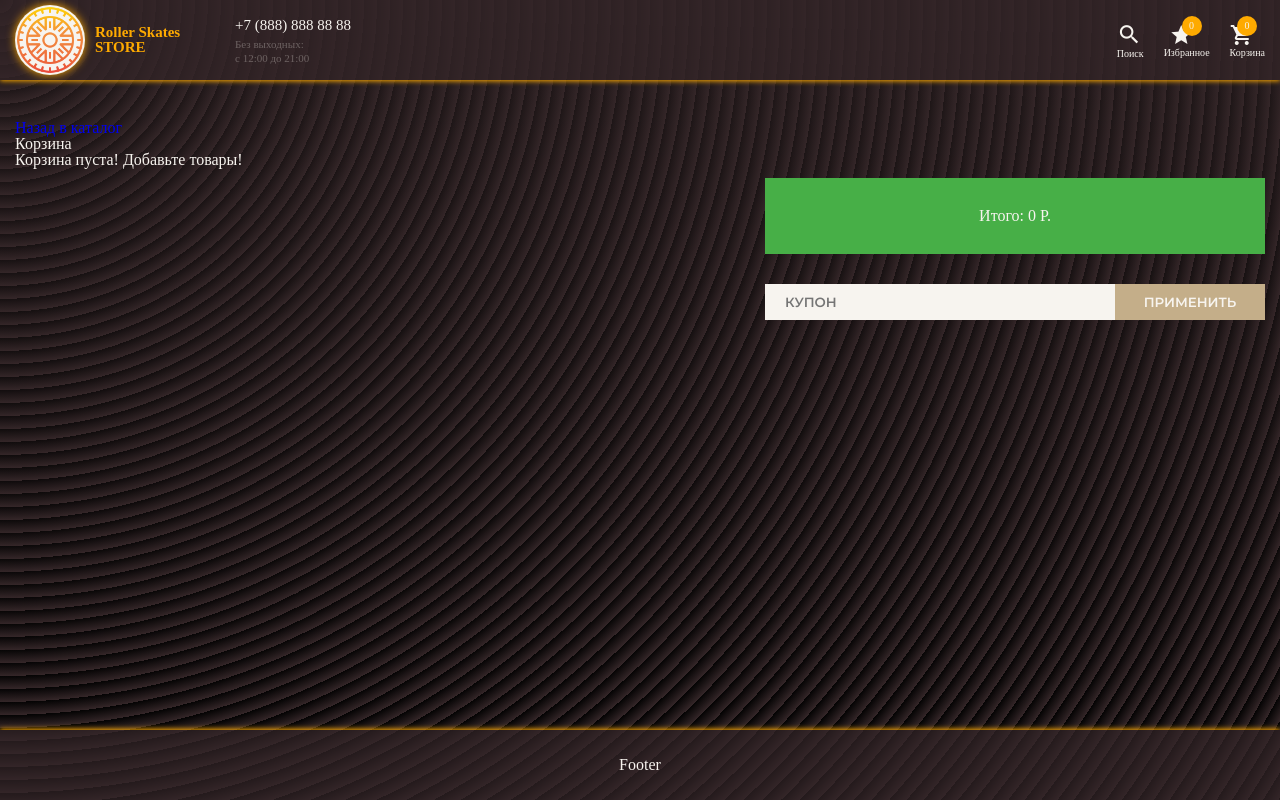
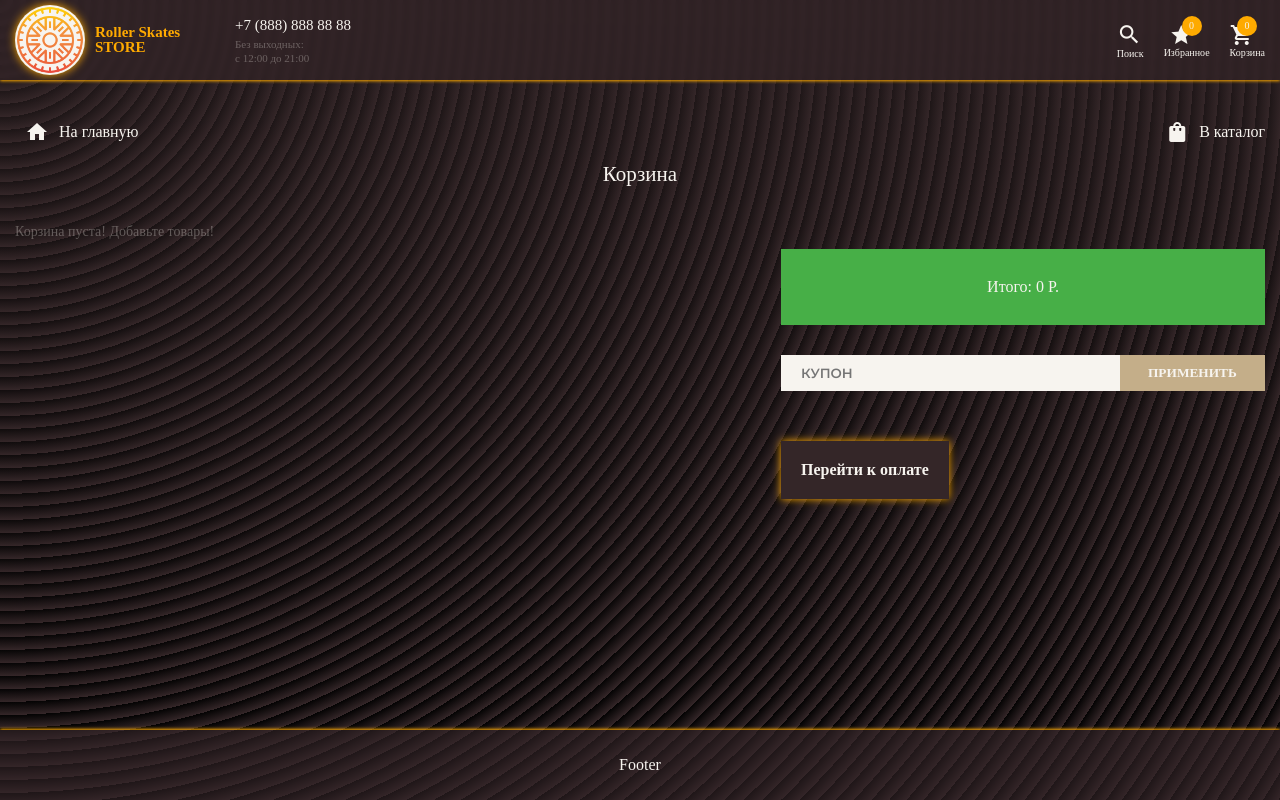
Before and after one commit to jarer0n/RollerShop, a Vue app: page /cart in a window 1280 px wide. Built offline with nearby package versions, Linux system fonts and the light colour scheme; a web font is replaced by a local one.

Commit message:
rollerShop15

```diff
--- a/src/components/MyCart/my-cart-item.vue
+++ b/src/components/MyCart/my-cart-item.vue
@@ -1,19 +1,19 @@
 <template>
   <div class="my-cart-item">
-    <div class="my-cart-item_img_row">
+    <div @click="toItem(cart_item_data.article)" class="my-cart-item_img_row">
       <img
         class="my-cart-item_img"
         :src="require('../../assets/images/' + cart_item_data.image)"
         alt="img"
       />
-      <button class="my-cart-item_del" @click="$emit('delFromCart')">
+      <button class="my-cart-item_del" @click.stop="$emit('delFromCart')">
         <span class="material-icons">
           close
         </span>
       </button>
     </div>
     <div class="my-cart-item_info">
-      <div class="my-cart-item_name">
+      <div @click="toItem(cart_item_data.article)" class="my-cart-item_name">
         {{ cart_item_data.name }}
         <span class="my-cart-item_article">({{ cart_item_data.article }})</span>
       </div>
@@ -48,6 +48,9 @@ export default {
     incrementCartItem() {
       this.$emit("incrementCartItem");
     },
+    toItem(article) {
+      this.$router.push({ name: "products", query: { products: article } });
+    },
   },
   mounted() {},
 };
@@ -69,6 +72,7 @@ export default {
     object-fit: cover;
     box-shadow: 0px 0px 8px $orange;
     margin-bottom: 2rem;
+    cursor: pointer;
     &_row {
       position: relative;
     }
@@ -91,6 +95,7 @@ export default {
     font-size: 1.8rem;
     color: $orange;
     margin-bottom: 1rem;
+    cursor: pointer;
   }
   &_article {
     color: rgba($color: $grey, $alpha: 0.5);
--- a/src/components/MyCart/my-cart.vue
+++ b/src/components/MyCart/my-cart.vue
@@ -1,11 +1,23 @@
 <template>
   <div class="my-cart">
     <div class="container">
-      <router-link to="/">
-        <div class="my-catalog_link-cart">Назад в каталог</div>
-      </router-link>
-      <h3>Корзина</h3>
-      <p v-if="!CART.length">Корзина пуста! Добавьте товары!</p>
+      <div class="my-cart_links">
+        <router-link to="/"
+          ><div class="my-cart_links_item">
+            <span class="material-icons"> home </span><span>На главную</span>
+          </div></router-link
+        >
+        <router-link to="/catalog"
+          ><div class="my-cart_links_item">
+            <span class="material-icons"> shopping_bag </span
+            ><span>В каталог</span>
+          </div></router-link
+        >
+      </div>
+      <div class="my-cart_title">Корзина</div>
+      <p class="my-cart_none" v-if="!CART.length">
+        Корзина пуста! Добавьте товары!
+      </p>
       <div class="my-cart_wrapper">
         <div class="my-cart_left">
           <my-cart-item
@@ -20,7 +32,16 @@
         <div class="my-cart_right">
           <div class="my-cart_right_total">Итого: {{ totalCost }} Р.</div>
           <div class="my-cart_right_coupon">
-            <input type="text" placeholder="КУПОН" /><button>ПРИМЕНИТЬ</button>
+            <input type="text" placeholder="КУПОН" /><button
+              class="my-cart_right_coupon_btn my-cart_right_btn "
+            >
+              ПРИМЕНИТЬ
+            </button>
+          </div>
+          <div class="my-cart_right_confirm">
+            <button class="my-cart_right_confirm_btn my-cart_right_btn">
+              Перейти к оплате
+            </button>
           </div>
         </div>
       </div>
@@ -78,6 +99,35 @@ export default {
     align-items: flex-start;
     justify-content: space-between;
   }
+  &_title {
+    text-align: center;
+    margin-bottom: 4rem;
+    font-size: 2.1rem;
+  }
+  &_links {
+    display: flex;
+    justify-content: space-between;
+    align-items: center;
+    margin-bottom: 2rem;
+    &_item {
+      display: flex;
+      align-items: center;
+      justify-content: center;
+      color: $grey;
+      transition: all 0.2s ease-in-out;
+      &:hover {
+        color: $orange;
+        text-shadow: 0px 0px 3px $orange;
+      }
+      span {
+        margin-left: 1rem;
+      }
+    }
+  }
+  &_none {
+    font-size: 1.4rem;
+    color: rgba($color: $grey, $alpha: 0.3);
+  }
   &_left {
     display: flex;
     flex-wrap: wrap;
@@ -88,22 +138,38 @@ export default {
     flex-basis: 40%;
     display: flex;
     flex-direction: column;
+    margin-left: 4rem;
+    &_btn {
+      flex-basis: 30%;
+      background: darken($color: $grey, $amount: 30%);
+      color: $grey;
+      font-weight: 700;
+    }
     &_coupon {
       display: flex;
-    }
-    input,
-    button {
-      padding: 1rem 2rem;
-      font-weight: 600;
+      margin-bottom: 5rem;
+      &_btn {
+        &:hover {
+          background: darken($color: $grey, $amount: 40%);
+        }
+      }
     }
     input {
       flex-basis: 70%;
       background: $grey;
+      padding: 1rem 2rem;
+      font-weight: 600;
     }
-    button {
-      flex-basis: 30%;
-      background: darken($color: $grey, $amount: 30%);
-      color: $grey;
+  }
+  &_right_confirm_btn {
+    padding: 2rem 2rem;
+    background: $darkGrey;
+    font-size: 1.6rem;
+    box-shadow: 0px 0px 8px $orange;
+    transition: all 0.3s ease-in-out;
+    &:hover {
+      box-shadow: 0px 0px 16px $orange;
+      color: $orange;
     }
   }
   &_right_total {
--- a/src/components/MyCatalog/my-catalog-article-item.vue
+++ b/src/components/MyCatalog/my-catalog-article-item.vue
@@ -71,7 +71,19 @@ export default {
   &_title {
     font-size: 2rem;
     font-weight: 700;
-    margin-bottom: 3rem;
+    margin-bottom: 5rem;
+    position: relative;
+    &::after {
+      content: "";
+      width: 50%;
+      height: 0.2rem;
+      background: $orange;
+      position: absolute;
+      bottom: -2.5rem;
+      right: 50%;
+      box-shadow: 0px 0px 20px black;
+    }
+
     span {
       font-weight: 400;
       font-size: 1.6rem;
@@ -92,7 +104,9 @@ export default {
     box-shadow: 0 0 8px $orange;
     transition: all 0.2s ease;
     &:hover {
-      box-shadow: 0 0 14px $orange;
+      box-shadow: 0 0 16px $orange;
+      color: $orange;
+      background: $darkGrey;
     }
   }
 }
--- a/src/components/MyCatalog/my-catalog-slider.vue
+++ b/src/components/MyCatalog/my-catalog-slider.vue
@@ -40,7 +40,7 @@ export default {
 .vueperslides {
   width: 40rem;
   border-radius: 2rem;
-  box-shadow: 0 0 8px $headerColor;
+  box-shadow: 0 0 20px black;
 }
 .vueperslide {
   background-size: contain;
@@ -58,6 +58,6 @@ export default {
 }
 
 .vueperslides__bullet--active .default {
-  background-color: $headerColor;
+  background-color: $orange;
 }
 </style>
--- a/src/components/MyFooter/my-footer.vue
+++ b/src/components/MyFooter/my-footer.vue
@@ -16,8 +16,8 @@ export default {
   align-items: center;
   justify-content: center;
   height: 7rem;
-  background: rgba($color: $darkGrey, $alpha: 0.7);
+  background: rgba($color: $darkGrey, $alpha: 0.6);
   color: $grey;
-  box-shadow: 0px -1px 5px $orange;
+  box-shadow: 0px -1px 3px $orange;
 }
 </style>
--- a/src/components/MyHeader/my-header.vue
+++ b/src/components/MyHeader/my-header.vue
@@ -35,8 +35,9 @@ export default {
   height: 8rem;
   top: 0;
   left: 0;
-  background: rgba($color: $darkGrey, $alpha: 0.7);
-  box-shadow: 0px 1px 5px $orange;
+  background: rgba($color: $darkGrey, $alpha: 0.6);
+  box-shadow: 0px 1px 3px $orange;
+  backdrop-filter: blur(2px);
   &_row {
     display: flex;
     align-items: center;
--- a/src/components/MyMain/my-main-slider.vue
+++ b/src/components/MyMain/my-main-slider.vue
@@ -51,6 +51,7 @@ export default {
   width: 100%;
   box-shadow: none;
   border-radius: 0;
+  box-shadow: 0 0 20px black;
 }
 .vueperslide__title {
   position: absolute;
```
